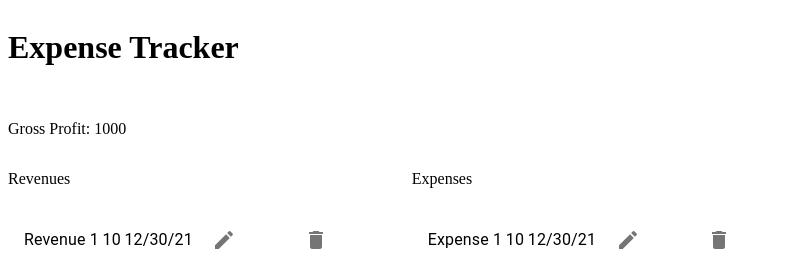
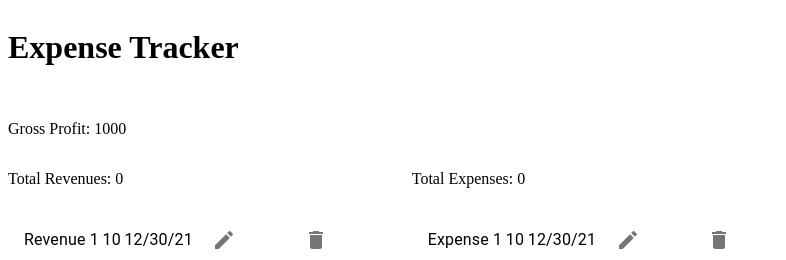
Before and after one commit to seungeonK/budget_manager, a React (Create React App) app in the folder client/: page / in a window 1280 px wide. Shown: the top 260 px of the page, without its empty margins (0-786 px from the left). Built offline with nearby package versions, Linux system fonts and the light colour scheme.

Commit message:
added total revenue and expense counts

```diff
--- a/client/src/components/Expenses.js
+++ b/client/src/components/Expenses.js
@@ -11,10 +11,11 @@ function Expenses() {
         {name:"Expense 6", amount: 100, balance: 0, createdAt:"12/30/21"},
         {name:"Expense 7", amount: 100, balance: 0, createdAt:"12/30/21"},
     ];
+    const totalExpenses = 0;
     return (
         <div>
             <ListTemplate
-            listName="Expenses"
+            listName={`Total Expenses: ${totalExpenses}`}
             listContents={hardCodedExpenses}
             addButtonName={"Add Expense"}
             noEdit={false}
--- a/client/src/components/Revenues.js
+++ b/client/src/components/Revenues.js
@@ -11,10 +11,11 @@ function Revenues() {
         {name:"Revenue 6", amount: 100, balance: 0, createdAt:"12/30/21"},
         {name:"Revenue 7", amount: 100, balance: 0, createdAt:"12/30/21"},
     ];
+    const totalRevenue = 0;
     return (
         <div>
             <ListTemplate
-            listName="Revenues"
+            listName={`Total Revenues: ${totalRevenue}`}
             listContents={hardCodedRevenues}
             addButtonName={"Add Revenue"}
             noEdit={false}
```
